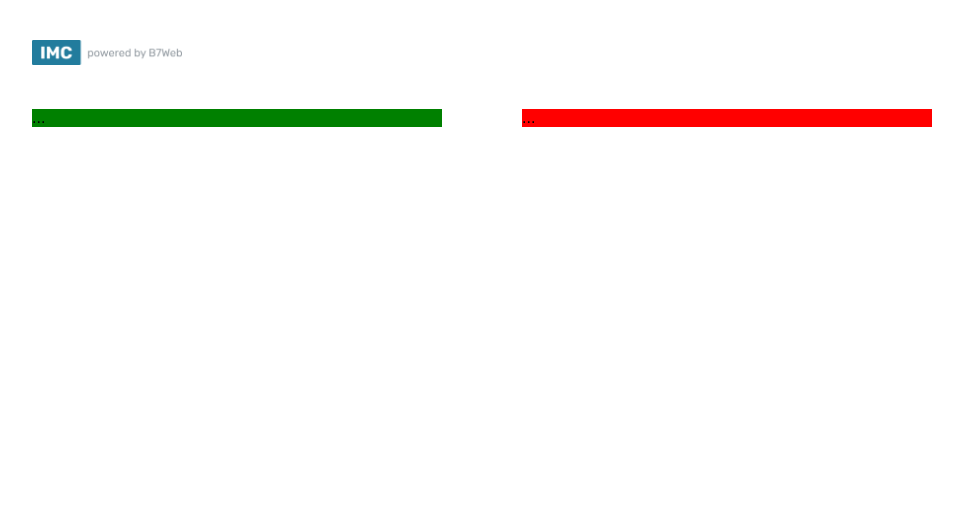
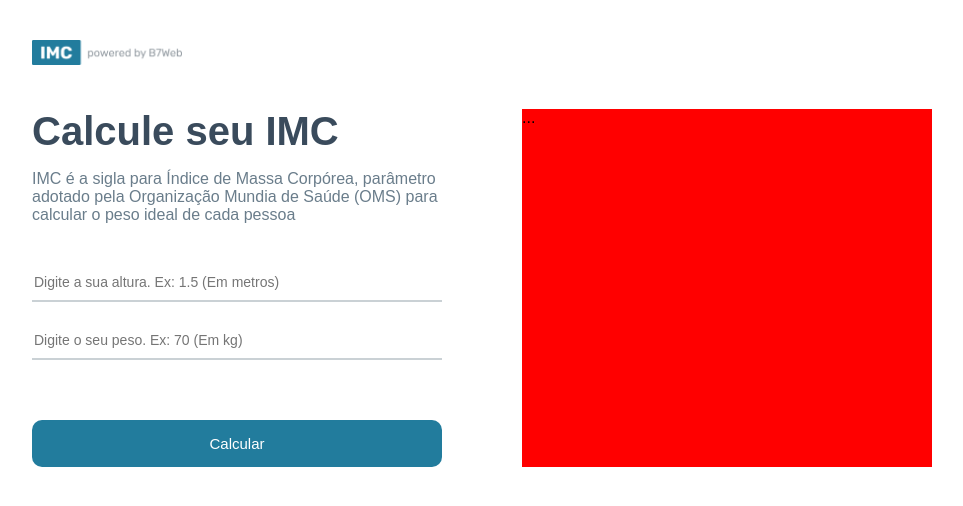
Before and after one commit to JacksonMonteiro/react_bmi_calculator, a React (Create React App) app: page / in a window 1280 px wide. Shown: the top 506 px of the page, without its empty margins (158-1121 px from the left). Built offline with nearby package versions, Linux system fonts and the light colour scheme.

Commit message:
left side

```diff
--- a/public/index.html
+++ b/public/index.html
@@ -24,7 +24,7 @@
       work correctly both with client-side routing and a non-root public URL.
       Learn how to configure a non-root public URL by running `npm run build`.
     -->
-    <title>React App</title>
+    <title>Calculadora IMC - React</title>
   </head>
   <body>
     <noscript>You need to enable JavaScript to run this app.</noscript>
--- a/src/components/Leftside/index.tsx
+++ b/src/components/Leftside/index.tsx
@@ -1,9 +1,38 @@
+import { useState } from 'react';
 import styles from './styles.module.css';
 
 const LeftSide = () => {
-    return(
+    const [heightField, setHeightField] = useState<number>(0);
+    const [weightField, setWeightField] = useState<number>(0);
+
+    function handleCalculateButton() {
+        if (heightField && weightField) {
+
+        } else {
+            window.alert("Digite todos os campos");
+        }
+    }
+
+    return (
         <div className={styles.left_side}>
-            ...
+            <h1>Calcule seu IMC</h1>
+            <p>IMC é a sigla para Índice de Massa Corpórea, parâmetro adotado pela Organização Mundia de Saúde (OMS) para calcular o peso ideal de cada pessoa</p>
+
+            <input
+                type='number'
+                placeholder='Digite a sua altura. Ex: 1.5 (Em metros)'
+                value={heightField > 0 ? heightField : ''}
+                onChange={e => setHeightField(parseFloat(e.target.value))}
+            />
+
+            <input
+                type='number'
+                placeholder='Digite o seu peso. Ex: 70 (Em kg)'
+                value={weightField > 0 ? weightField : ''}
+                onChange={e => setWeightField(parseFloat(e.target.value))}
+            />
+
+            <button onClick={handleCalculateButton}>Calcular</button>
         </div>
     );
 }
--- a/src/components/Leftside/styles.module.css
+++ b/src/components/Leftside/styles.module.css
@@ -1,5 +1,43 @@
 .left_side {
     margin-right: 40px;
-    background-color: green;
     flex: 1;
 }
+
+.left_side h1 {
+    margin: 0;
+    font-size: 40px;
+    color: #3a4b5c;
+}
+
+.left_side p {
+    font-size: 16px;
+    margin-bottom: 40px;
+    color: #6A7D8B;
+}
+
+.left_side input {
+    width: 100%;
+    border: 0;
+    border-bottom: 2px solid rgba(150, 163, 171, .5);
+    padding: 10px 2px;
+    margin-bottom: 20px;
+    font-size: 14px;
+    outline:0;
+}
+
+.left_side button {
+    background-color: #227C9D;
+    color: #fff;
+    font-size: 15px;
+    border: 0;
+    border-radius: 10px;
+    padding: 15px 0;
+    width: 100%;
+    cursor: pointer;
+    margin-top: 40px;
+    transition: all ease .3s;
+}
+
+.left_side button:hover {
+    opacity: .8;
+}
```
